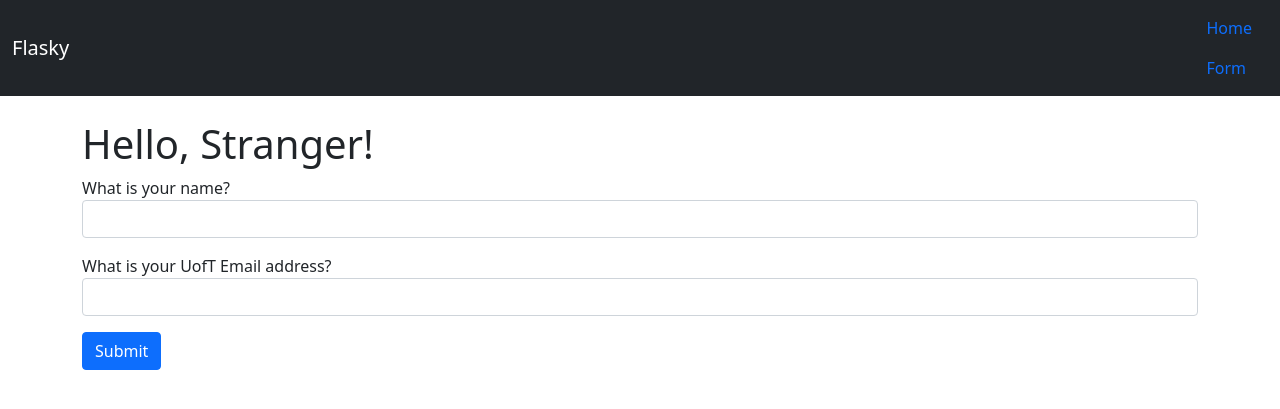
After one commit to jiawadhwa6/E444-F2026-PRA3, a Flask app: page /form in a window 1280 px wide. The commit adds this page. Shown: the top 409 px of the page. Run offline with Flask 3, Linux system fonts and the light colour scheme.

Commit message:
form for activity 1-4

```diff
--- a/app.py
+++ b/app.py
@@ -1,10 +1,27 @@
-from flask import Flask, render_template
+from flask import Flask, render_template, session, redirect, url_for
+from forms import NameEmailForm
 
 app = Flask(__name__)
+app.config['SECRET_KEY'] = 'dev-secret-key-123'
 
 @app.route('/')
 def index():
     return render_template('index.html', name='Jia')
 
+@app.route('/form', methods=['GET', 'POST'])
+def form_page():
+    form = NameEmailForm()
+    if form.validate_on_submit():
+        session['name'] = form.name.data
+        session['email'] = form.email.data
+        return redirect(url_for('result'))
+    return render_template('form.html', form=form)
+
+@app.route('/result')
+def result():
+    name = session.get('name', 'Stranger')
+    email = session.get('email', '')
+    return render_template('result.html', name=name, email=email)
+
 if __name__ == '__main__':
     app.run(debug=True)
--- /dev/null
+++ b/forms.py
@@ -0,0 +1,12 @@
+from flask_wtf import FlaskForm
+from wtforms import StringField, SubmitField
+from wtforms.validators import DataRequired, Email, ValidationError
+
+class NameEmailForm(FlaskForm):
+    name = StringField('What is your name?', validators=[DataRequired()])
+    email = StringField('What is your UofT Email address?', validators=[DataRequired(), Email()])
+    submit = SubmitField('Submit')
+
+    def validate_email(self, field):
+        if 'utoronto' not in field.data.lower():
+            raise ValidationError("Please include an '@' in the email address. 'utoronto' is missing an '@'.")
--- a/templates/base.html
+++ b/templates/base.html
@@ -8,7 +8,10 @@
     <nav class="navbar navbar-dark bg-dark">
         <div class="container-fluid">
             <span class="navbar-brand mb-0 h1">Flasky</span>
-            <a class="nav-link" href="{{ url_for('index') }}">Home</a>
+            <div>
+                <a class="nav-link" href="{{ url_for('index') }}">Home</a>
+                <a class="nav-link" href="{{ url_for('form_page') }}">Form</a>
+            </div>
         </div>
     </nav>
 
--- /dev/null
+++ b/templates/form.html
@@ -0,0 +1,40 @@
+{% extends "base.html" %}
+
+{% block title %}Form Page{% endblock %}
+
+{% block content %}
+<h1>Hello, Stranger!</h1>
+
+<form method="POST">
+    {{ form.hidden_tag() }}
+    <div class="mb-3">
+        {{ form.name.label }}
+        {% if form.name.errors %}
+            {{ form.name(class="form-control is-invalid") }}
+            <div class="invalid-feedback">
+                {% for error in form.name.errors %}
+                    <span>{{ error }}</span>
+                {% endfor %}
+            </div>
+        {% else %}
+            {{ form.name(class="form-control") }}
+        {% endif %}
+    </div>
+
+    <div class="mb-3">
+        {{ form.email.label }}
+        {% if form.email.errors %}
+            {{ form.email(class="form-control is-invalid") }}
+            <div class="invalid-feedback">
+                {% for error in form.email.errors %}
+                    <span>{{ error }}</span>
+                {% endfor %}
+            </div>
+        {% else %}
+            {{ form.email(class="form-control") }}
+        {% endif %}
+    </div>
+
+    {{ form.submit(class="btn btn-primary") }}
+</form>
+{% endblock %}
```
Also changed, not shown: templates/result.html (added, +10 -0 lines), images/1_3.png (renamed from 1_3.png), images/1_4_1.png (added), images/1_4_2.png (added), images/1_4_3.png (added).
